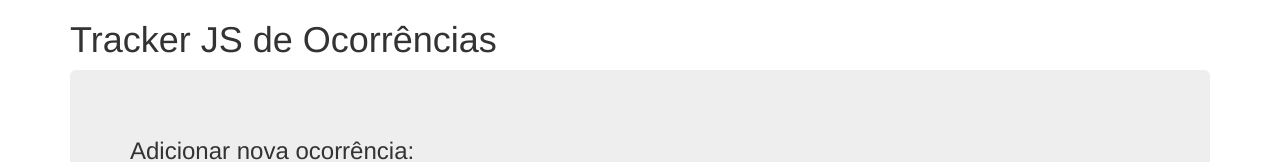
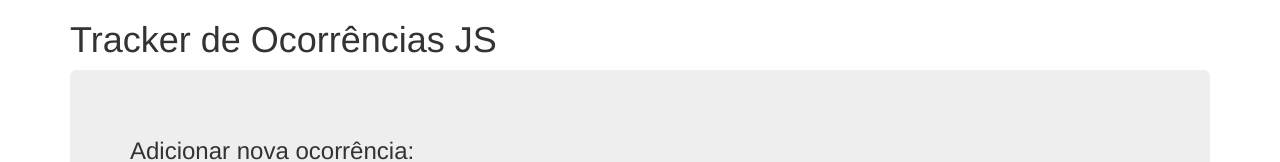
Before and after one commit to stephaniescr/JSApp, a plain HTML site: page index.html in a window 1280 px wide. Shown: the top 162 px of the page. Drawn offline with nearby package versions, Linux system fonts and the light colour scheme.

Commit message:
Alteração do título na página principal e ajuste no readme

```diff
--- a/index.html
+++ b/index.html
@@ -4,13 +4,13 @@
     <meta charset="utf-8">
     <meta http-equiv="X-UA-Compatible" content="IE=edge">
     <meta name="viewport" content="width=device-width, initial-scale=1">
-    <title>Tracker JS de Ocorrências</title>
+    <title>Tracker de Ocorrências JS</title>
     <!--Bootstrap -->
     <link rel="stylesheet" href="https://maxcdn.bootstrapcdn.com/bootstrap/3.3.7/css/bootstrap.min.css" integrity="sha384-BVYiiSIFeK1dGmJRAkycuHAHRg32OmUcww7on3RYdg4Va+PmSTsz/K68vbdEjh4u" crossorigin="anonymous">
   </head>
   <body onload="fetchOcorrencias()">
     <div class="container">
-      <h1>Tracker JS de Ocorrências</h1>
+      <h1>Tracker de Ocorrências JS</h1>
       <div class="jumbotron">
         <h3>Adicionar nova ocorrência:</h3>
         <form id="ocorrenciaInputForm">
```
Also changed, not shown: 1 other file.
